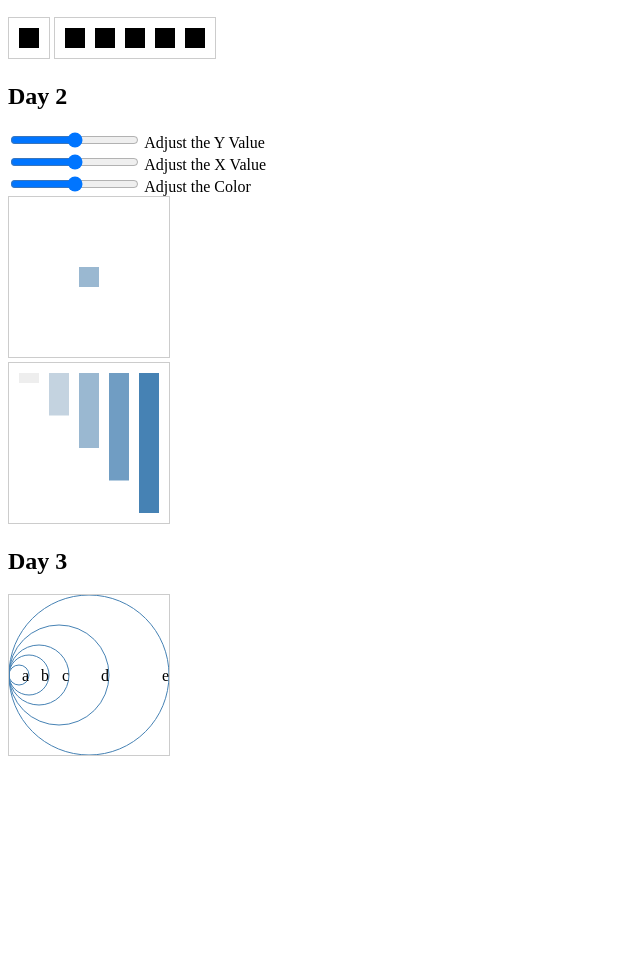
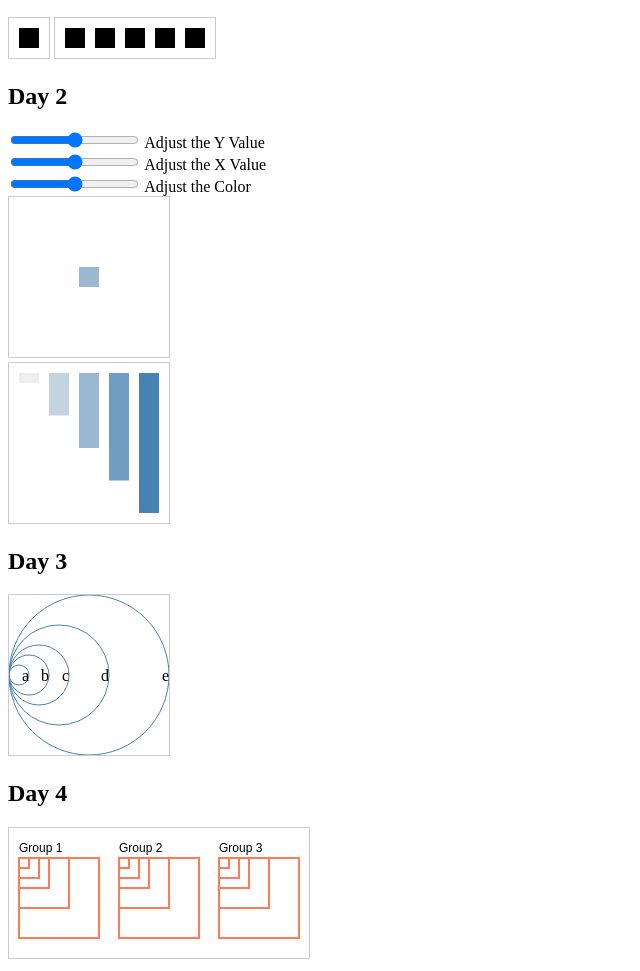
Before and after one commit to madeleine-lloyd-davies/25-days-of-d3, a website: page index.html in a window 1280 px wide. Shown: the part 110-1081 px from the top of the page, without its empty margins (0-640 px from the left). Before the commit the page ends 878 px from the top, so only its background shows below. Drawn offline with nearby package versions, Linux system fonts and the light colour scheme.

Commit message:
completed day 4

```diff
--- a/index.html
+++ b/index.html
@@ -65,5 +65,14 @@
         style="border: 1px solid #ccc"
       ></svg>
     </div>
+    <h2>Day 4</h2>
+    <div>
+      <svg
+        id="day-4-1"
+        width="300"
+        height="130"
+        style="border: 1px solid #ccc"
+      ></svg>
+    </div>
   </body>
 </html>
--- a/index.js
+++ b/index.js
@@ -1,4 +1,3 @@
-// import * as d3 from 'd3';
 function day1shape1() {
   const svgday1 = d3.select('#day-1-svg-1');
   const rect = svgday1.append('rect');
@@ -11,7 +10,6 @@ function day1shape1() {
   return svgday1;
 }
 day1shape1();
-//sample rect, very basic
 
 function day1shape2() {
   const svg = d3.select('#day-1-svg-2');
@@ -186,3 +184,46 @@ function day3() {
   return svg;
 }
 day3();
+
+function day4pt1() {
+  const svg = d3.select('#day-4-1');
+
+  const data = [
+    { name: 'Group 1', value: 1 },
+    { name: 'Group 2', value: 2 },
+    { name: 'Group 3', value: 3 },
+  ];
+
+  const fib = [0, 1, 2, 3, 5, 8];
+
+  const groups = svg
+    .selectAll('g')
+    .data(data)
+    .join('g')
+    // translate each group to the right based on its index
+    .attr('transform', (d, i) => 'translate(' + 100 * i + ',0)');
+
+  groups
+    .selectAll('rect')
+    .data(fib)
+    .join('rect')
+    .attr('x', 10)
+    .attr('y', 30)
+    .attr('width', (d) => d * 10)
+    .attr('height', (d) => d * 10)
+    .style('fill', 'transparent')
+    .style('stroke', '#ff7b57')
+    .style('stroke-width', 2);
+
+  groups
+    .append('text')
+    .attr('x', 10)
+    .attr('y', 20)
+    .attr('dy', '0.35em')
+    .style('font-family', 'sans-serif')
+    .style('font-size', 12)
+    .text((d) => d.name);
+
+  return svg;
+}
+day4pt1();
```
